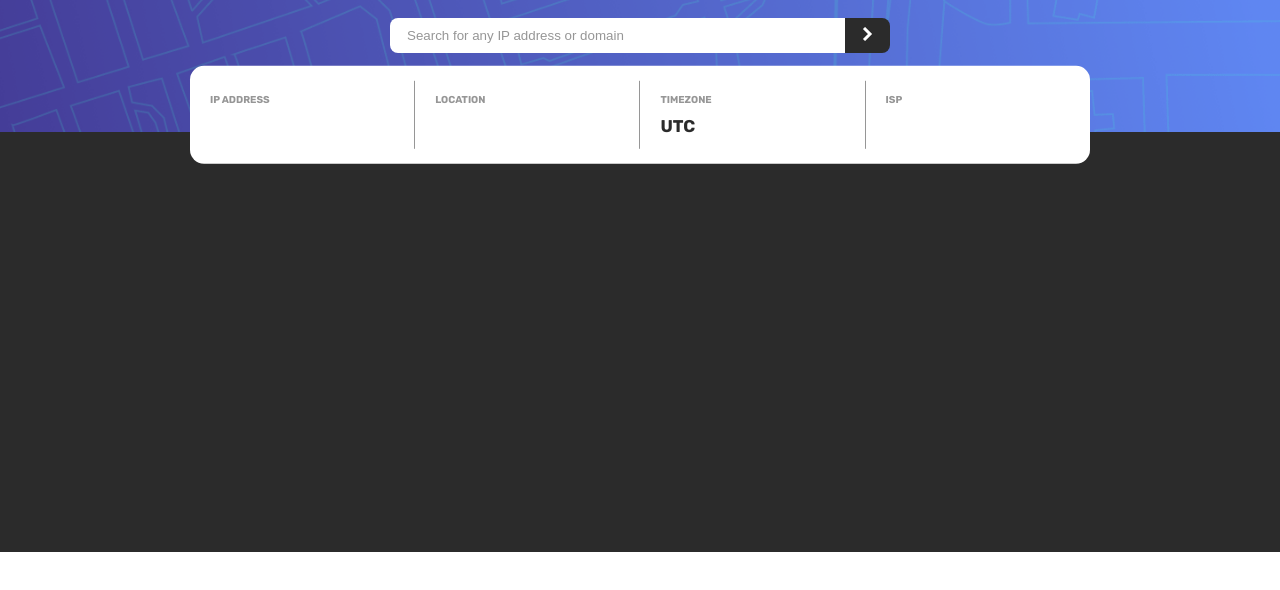
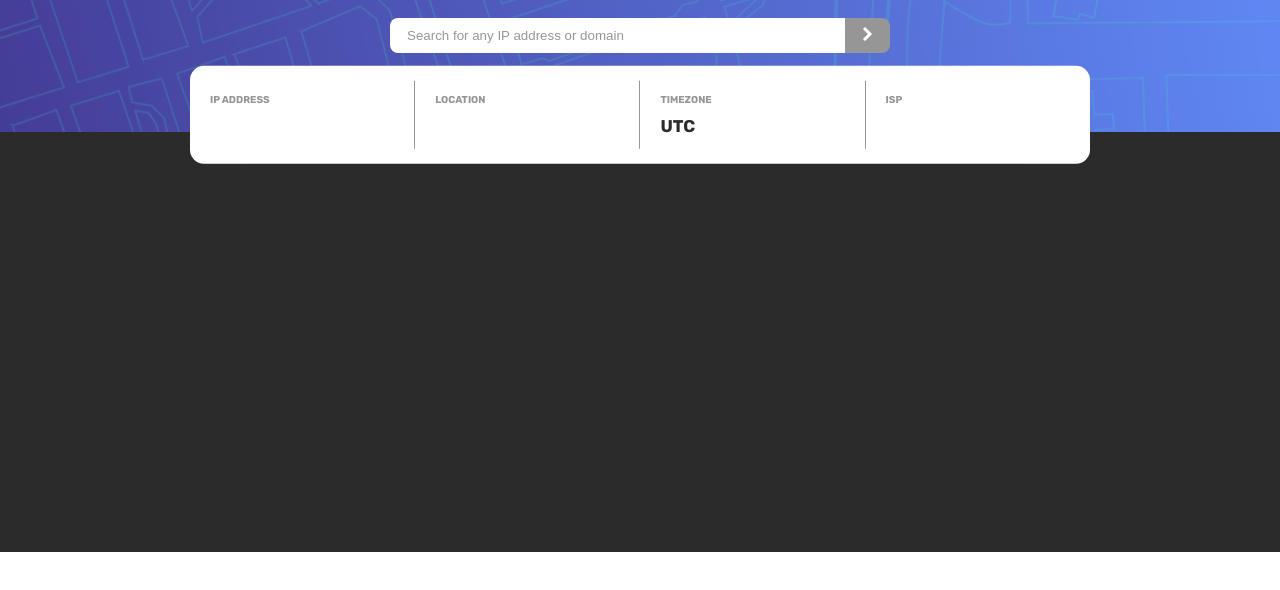
Before and after one commit to Olatoyan/ip-address-tracker-master, a plain HTML site: page index.html in a window 1280 px wide. In both pictures the pointer is over the element 867 px from the left and 103 px from the top of the page. Shown: the part 68-658 px from the top of the page. Drawn offline with nearby package versions, Linux system fonts and the light colour scheme; no server answers.

Commit message:
new commit

```diff
--- a/css/style.css
+++ b/css/style.css
@@ -51,6 +51,7 @@ body {
   width: 100%;
   border: 0;
   outline: 0;
+  cursor: pointer;
 }
 
 .search__input::placeholder {
@@ -63,6 +64,11 @@ body {
   /* padding: 2rem; */
   align-self: center;
   background-color: #2b2b2b;
+  transition: all 0.4s;
+}
+
+.icon__box:hover {
+  background-color: #969696;
 }
 .search__icon {
   /* padding: 0.1rem; */
```
Also changed, not shown: script.js (+0 -37 lines).
